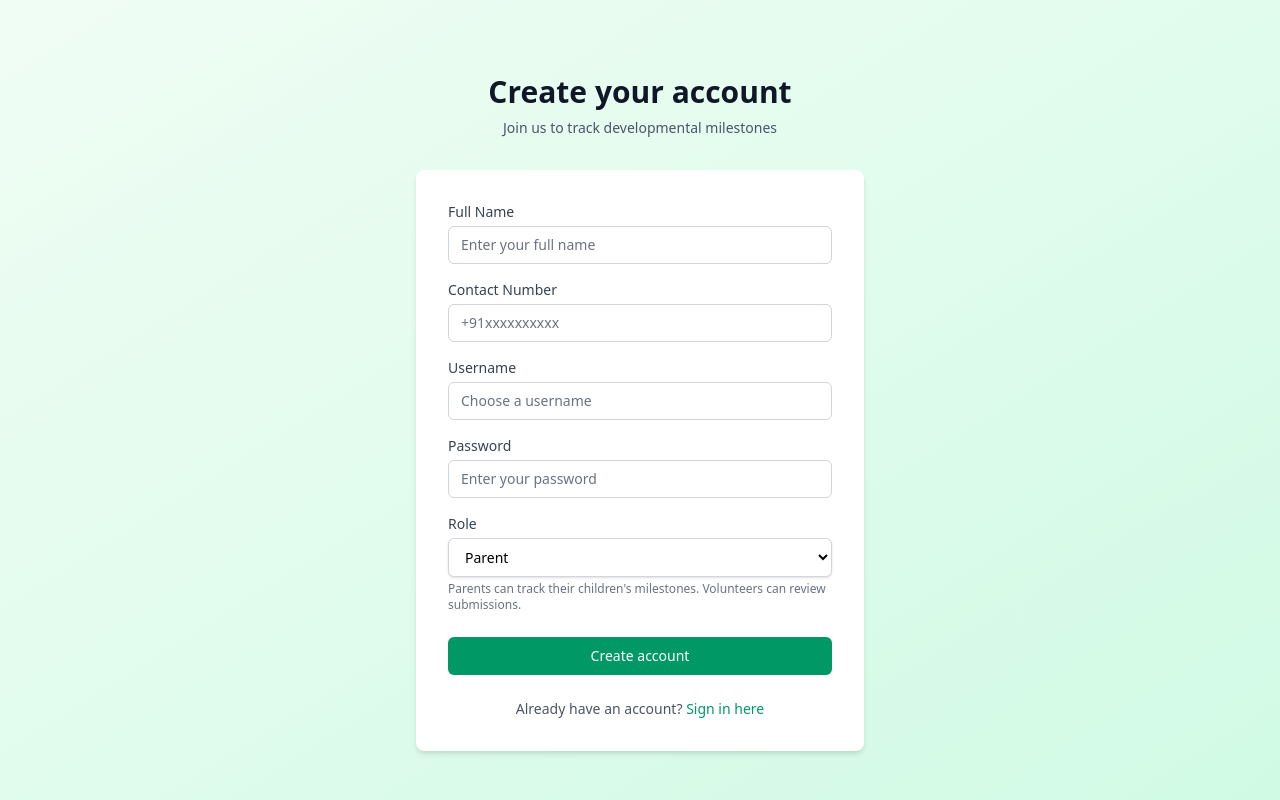
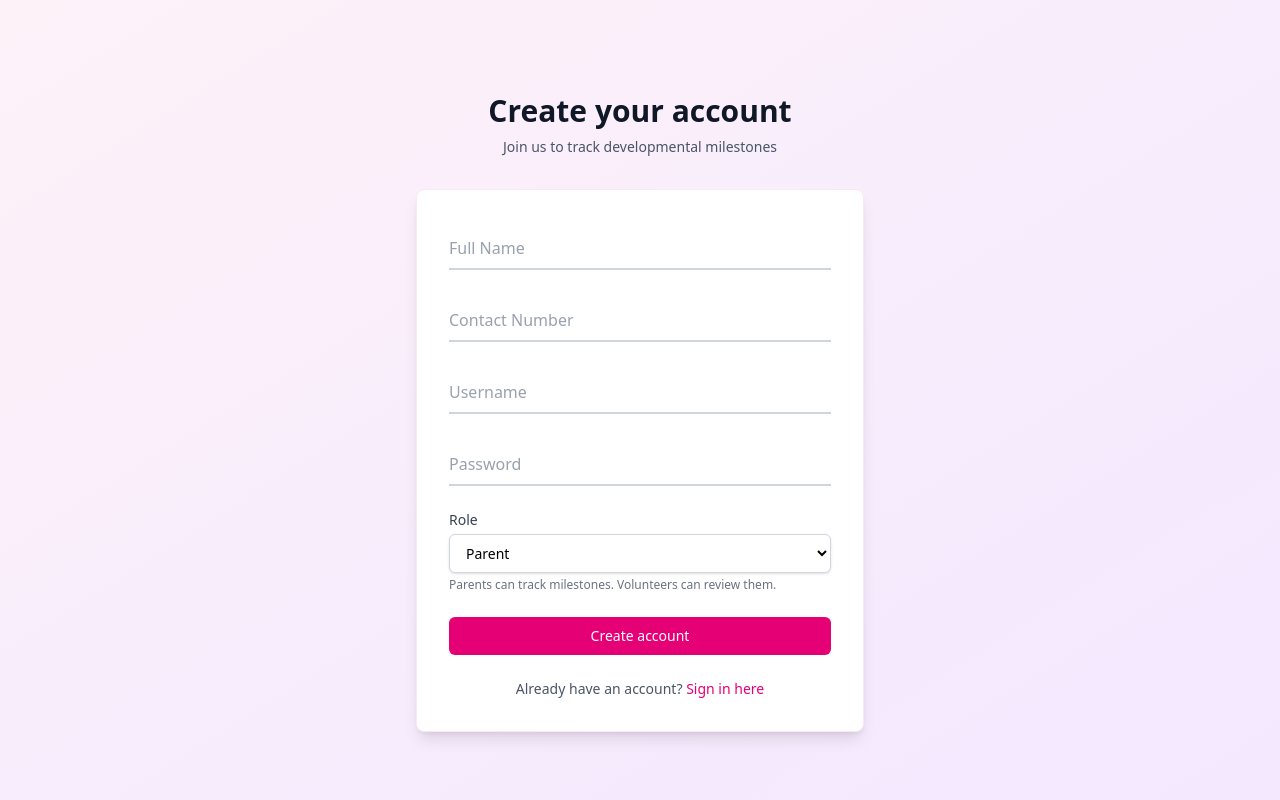
Before and after one commit to Shl0kpatel/spacecemilestonetracker, a React (Vite) app in the folder frontend/: page /register in a window 1280 px wide. Built offline with nearby package versions, Linux system fonts and the light colour scheme.

Commit message:
Modified register page

```diff
--- a/frontend/src/Register.jsx
+++ b/frontend/src/Register.jsx
@@ -57,10 +57,10 @@ const Register = () => {
   };
 
   return (
-    <div className="min-h-screen bg-gradient-to-br from-green-50 to-emerald-100 flex items-center justify-center py-12 px-4 sm:px-6 lg:px-8">
+     <div className="min-h-screen bg-gradient-to-br from-pink-50 to-purple-100 flex items-center justify-center py-12 px-4 sm:px-6 lg:px-8">
       <div className="max-w-md w-full space-y-8">
         <div>
-          <h2 className="mt-6 text-center text-3xl font-extrabold text-gray-900">
+          <h2 className="mt-6 text-center text-3xl font-bold text-gray-900">
             Create your account
           </h2>
           <p className="mt-2 text-center text-sm text-gray-600">
@@ -68,18 +68,15 @@ const Register = () => {
           </p>
         </div>
 
-        <form className="mt-8 space-y-6 bg-white p-8 rounded-lg shadow-md" onSubmit={handleSubmit}>
+        <form className="mt-8 space-y-6 bg-white p-8 rounded-lg shadow-lg border border-pink-100" onSubmit={handleSubmit}>
           {error && (
-            <div className="bg-red-50 border border-red-200 rounded-md p-4">
+            <div className="bg-red-100 border border-red-300 rounded-md p-4">
               <p className="text-red-800 text-sm">{error}</p>
             </div>
           )}
 
-          <div className="space-y-4">
-            <div>
-              <label htmlFor="name" className="block text-sm font-medium text-gray-700">
-                Full Name
-              </label>
+          <div className="space-y-6">
+            <div className="relative">
               <input
                 id="name"
                 name="name"
@@ -87,15 +84,20 @@ const Register = () => {
                 required
                 value={formData.name}
                 onChange={handleChange}
-                className="mt-1 appearance-none relative block w-full px-3 py-2 border border-gray-300 placeholder-gray-500 text-gray-900 rounded-md focus:outline-none focus:ring-emerald-500 focus:border-emerald-500 focus:z-10 sm:text-sm"
-                placeholder="Enter your full name"
+                placeholder="Full Name"
+                className="peer placeholder-transparent h-12 w-full border-b-2 border-gray-300 text-black focus:outline-none focus:border-pink-500"
               />
+              <label
+                htmlFor="name"
+                className="absolute left-0 -top-3.5 text-sm text-gray-600 transition-all
+                peer-placeholder-shown:text-base peer-placeholder-shown:text-gray-400 peer-placeholder-shown:top-3.5
+                peer-focus:-top-3.5 peer-focus:text-sm peer-focus:text-pink-600"
+              >
+                Full Name
+              </label>
             </div>
 
-            <div>
-              <label htmlFor="contact" className="block text-sm font-medium text-gray-700">
-                Contact Number
-              </label>
+            <div className="relative">
               <input
                 id="contact"
                 name="contact"
@@ -103,15 +105,20 @@ const Register = () => {
                 required
                 value={formData.contact}
                 onChange={handleChange}
-                className="mt-1 appearance-none relative block w-full px-3 py-2 border border-gray-300 placeholder-gray-500 text-gray-900 rounded-md focus:outline-none focus:ring-emerald-500 focus:border-emerald-500 focus:z-10 sm:text-sm"
-                placeholder="+91xxxxxxxxxx"
+                placeholder="Contact Number"
+                className="peer placeholder-transparent h-12 w-full border-b-2 border-gray-300 text-black focus:outline-none focus:border-pink-500"
               />
+              <label
+                htmlFor="contact"
+                className="absolute left-0 -top-3.5 text-sm text-gray-600 transition-all
+                peer-placeholder-shown:text-base peer-placeholder-shown:text-gray-400 peer-placeholder-shown:top-3.5
+                peer-focus:-top-3.5 peer-focus:text-sm peer-focus:text-pink-600"
+              >
+                Contact Number
+              </label>
             </div>
 
-            <div>
-              <label htmlFor="username" className="block text-sm font-medium text-gray-700">
-                Username
-              </label>
+            <div className="relative">
               <input
                 id="username"
                 name="username"
@@ -119,15 +126,20 @@ const Register = () => {
                 required
                 value={formData.username}
                 onChange={handleChange}
-                className="mt-1 appearance-none relative block w-full px-3 py-2 border border-gray-300 placeholder-gray-500 text-gray-900 rounded-md focus:outline-none focus:ring-emerald-500 focus:border-emerald-500 focus:z-10 sm:text-sm"
-                placeholder="Choose a username"
+                placeholder="Username"
+                className="peer placeholder-transparent h-12 w-full border-b-2 border-gray-300 text-black focus:outline-none focus:border-pink-500"
               />
+              <label
+                htmlFor="username"
+                className="absolute left-0 -top-3.5 text-sm text-gray-600 transition-all
+                peer-placeholder-shown:text-base peer-placeholder-shown:text-gray-400 peer-placeholder-shown:top-3.5
+                peer-focus:-top-3.5 peer-focus:text-sm peer-focus:text-pink-600"
+              >
+                Username
+              </label>
             </div>
 
-            <div>
-              <label htmlFor="password" className="block text-sm font-medium text-gray-700">
-                Password
-              </label>
+            <div className="relative">
               <input
                 id="password"
                 name="password"
@@ -135,13 +147,21 @@ const Register = () => {
                 required
                 value={formData.password}
                 onChange={handleChange}
-                className="mt-1 appearance-none relative block w-full px-3 py-2 border border-gray-300 placeholder-gray-500 text-gray-900 rounded-md focus:outline-none focus:ring-emerald-500 focus:border-emerald-500 focus:z-10 sm:text-sm"
-                placeholder="Enter your password"
+                placeholder="Password"
+                className="peer placeholder-transparent h-12 w-full border-b-2 border-gray-300 text-black focus:outline-none focus:border-pink-500"
               />
+              <label
+                htmlFor="password"
+                className="absolute left-0 -top-3.5 text-sm text-gray-600 transition-all
+                peer-placeholder-shown:text-base peer-placeholder-shown:text-gray-400 peer-placeholder-shown:top-3.5
+                peer-focus:-top-3.5 peer-focus:text-sm peer-focus:text-pink-600"
+              >
+                Password
+              </label>
             </div>
 
             <div>
-              <label htmlFor="role" className="block text-sm font-medium text-gray-700">
+              <label htmlFor="role" className="block text-sm font-medium text-gray-700 mb-1">
                 Role
               </label>
               <select
@@ -149,13 +169,13 @@ const Register = () => {
                 name="role"
                 value={formData.role}
                 onChange={handleChange}
-                className="mt-1 block w-full px-3 py-2 border border-gray-300 bg-white rounded-md shadow-sm focus:outline-none focus:ring-emerald-500 focus:border-emerald-500 sm:text-sm"
+                className="block w-full px-3 py-2 border border-gray-300 bg-white rounded-md shadow-sm focus:outline-none focus:ring-pink-500 focus:border-pink-500 sm:text-sm"
               >
                 <option value="parent">Parent</option>
                 <option value="volunteer">Volunteer</option>
               </select>
               <p className="mt-1 text-xs text-gray-500">
-                Parents can track their children's milestones. Volunteers can review submissions.
+                Parents can track milestones. Volunteers can review them.
               </p>
             </div>
           </div>
@@ -164,7 +184,7 @@ const Register = () => {
             <button
               type="submit"
               disabled={loading}
-              className="group relative w-full flex justify-center py-2 px-4 border border-transparent text-sm font-medium rounded-md text-white bg-emerald-600 hover:bg-emerald-700 focus:outline-none focus:ring-2 focus:ring-offset-2 focus:ring-emerald-500 disabled:opacity-50 disabled:cursor-not-allowed"
+              className="group relative w-full flex justify-center py-2 px-4 border border-transparent text-sm font-medium rounded-md text-white bg-pink-600 hover:bg-pink-700 focus:outline-none focus:ring-2 focus:ring-offset-2 focus:ring-pink-500 disabled:opacity-50 disabled:cursor-not-allowed"
             >
               {loading ? 'Creating account...' : 'Create account'}
             </button>
@@ -173,7 +193,7 @@ const Register = () => {
           <div className="text-center">
             <p className="text-sm text-gray-600">
               Already have an account?{' '}
-              <Link to="/login" className="font-medium text-emerald-600 hover:text-emerald-500">
+              <Link to="/login" className="font-medium text-pink-600 hover:text-pink-500">
                 Sign in here
               </Link>
             </p>
@@ -184,4 +204,5 @@ const Register = () => {
   );
 };
 
+
 export default Register;
```
